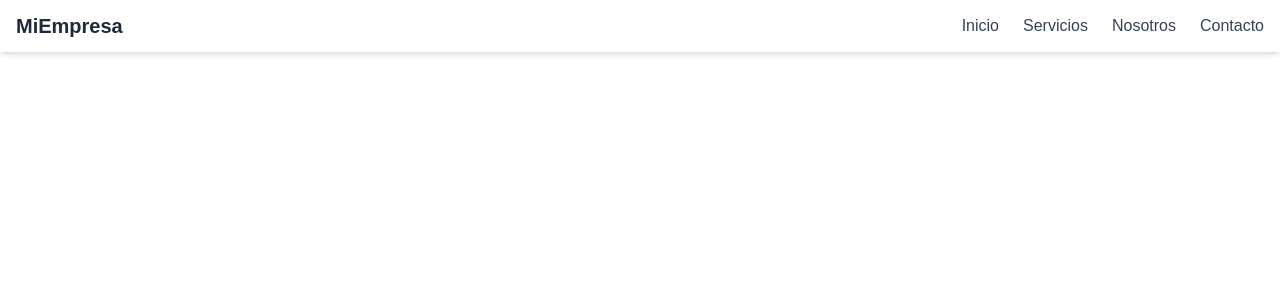
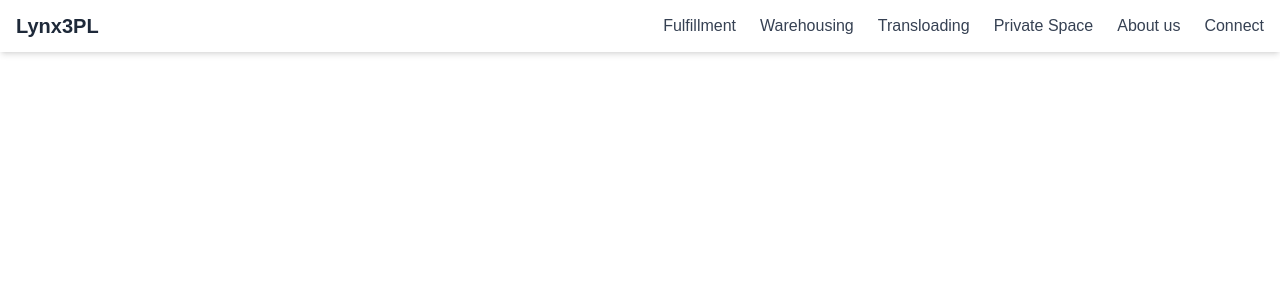
Before and after one commit to willian-mayer/lynx3pl, a Next.js app: page / in a window 1280 px wide. Shown: the top 300 px of the page. Built offline with nearby package versions, Linux system fonts and the light colour scheme.

Commit message:
Title and menus fixed

```diff
--- a/src/app/page.tsx
+++ b/src/app/page.tsx
@@ -1,10 +1,11 @@
 import Navbar from "@/components/Navbar";
-
+import routesJson from "@/data/routes.json"
+import { Route } from "@/types/routes";
 export default function Home() {
   return (
     <>
     <div className="">
-      <Navbar />
+      <Navbar title="Lynx3PL" routes={routesJson as Route[]}/>
     </div>
     </>
   );
--- a/src/components/Navbar.tsx
+++ b/src/components/Navbar.tsx
@@ -2,34 +2,44 @@
 
 import { useState } from 'react';
 import { useRouter } from 'next/navigation';
-import { Menu, X } from 'lucide-react'; // También puedes usar @heroicons/react
+import { Menu, X } from 'lucide-react';
 import Link from 'next/link';
-import routesJson from '@/data/routes.json'
-import { Route } from '@/types/routes'
+import { Route } from '@/types/routes';
 
-export default function Navbar() {
+type NavbarProps = {
+  title: string;
+  routes: Route[];
+};
+
+export default function Navbar({ title, routes }: NavbarProps) {
   const [isOpen, setIsOpen] = useState(false);
   const router = useRouter();
-  const routes: Route[] = routesJson;
 
   return (
     <nav className="bg-white shadow-md px-4 py-3 sticky top-0 z-50">
       <div className="max-w-7xl mx-auto flex items-center justify-between">
-        {/* Logo */}
-        <div className="text-xl font-bold text-gray-800 cursor-pointer" onClick={() => router.push('/')}>
-          MiEmpresa
+        {/* Logo / Título */}
+        <div
+          className="text-xl font-bold text-gray-800 cursor-pointer"
+          onClick={() => router.push('/')}
+        >
+          {title}
         </div>
 
-        {/* Desktop Menu */}
+        {/* Menú escritorio */}
         <div className="hidden md:flex space-x-6">
           {routes.map((route) => (
-            <Link key={route.path} href={route.path} className="text-gray-700 hover:text-blue-600">
+            <Link
+              key={route.path}
+              href={route.path}
+              className="text-gray-700 hover:text-blue-600"
+            >
               {route.name}
             </Link>
           ))}
         </div>
 
-        {/* Hamburger button */}
+        {/* Botón hamburguesa */}
         <div className="md:hidden">
           <button onClick={() => setIsOpen(!isOpen)} className="text-gray-700">
             {isOpen ? <X size={24} /> : <Menu size={24} />}
@@ -37,9 +47,13 @@ export default function Navbar() {
         </div>
       </div>
 
-      {/* Mobile Menu */}
-      {isOpen && (
-        <div className="md:hidden mt-2 flex flex-col space-y-2 bg-white px-4 pb-4">
+      {/* Menú móvil animado */}
+      <div
+        className={`overflow-hidden transition-all duration-300 ease-in-out md:hidden ${
+          isOpen ? 'max-h-96 opacity-100 mt-2' : 'max-h-0 opacity-0'
+        }`}
+      >
+        <div className="flex flex-col space-y-2 bg-white px-4 pb-4">
           {routes.map((route) => (
             <Link
               key={route.path}
@@ -51,7 +65,7 @@ export default function Navbar() {
             </Link>
           ))}
         </div>
-      )}
+      </div>
     </nav>
   );
 }
--- a/src/data/routes.json
+++ b/src/data/routes.json
@@ -1,6 +1,8 @@
 [
-    { "name": "Inicio", "path": "/" },
-    { "name": "Servicios", "path": "/servicios" },
-    { "name": "Nosotros", "path": "/nosotros" },
-    { "name": "Contacto", "path": "/contacto" }
+    { "name": "Fulfillment", "path": "#" },
+    { "name": "Warehousing", "path": "#" },
+    { "name": "Transloading", "path": "#" },
+    { "name": "Private Space", "path": "#" },
+    { "name": "About us", "path": "#"},
+    { "name": "Connect", "path": "#"}
   ]
```
